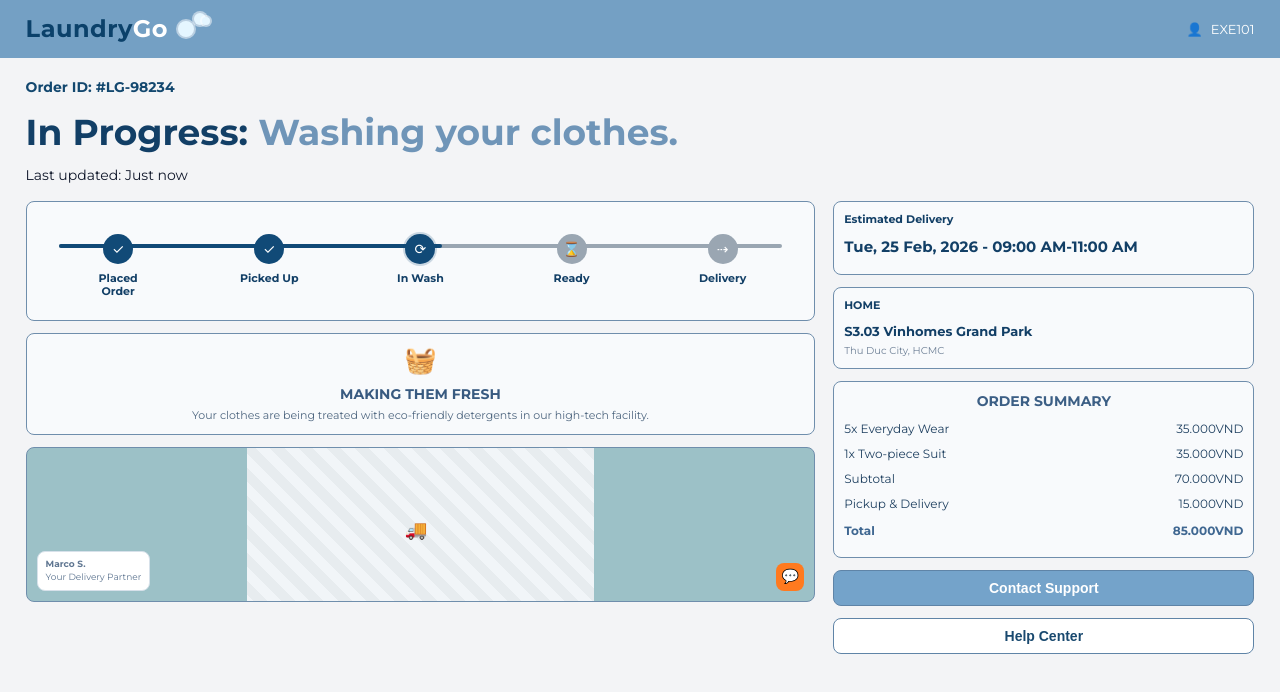
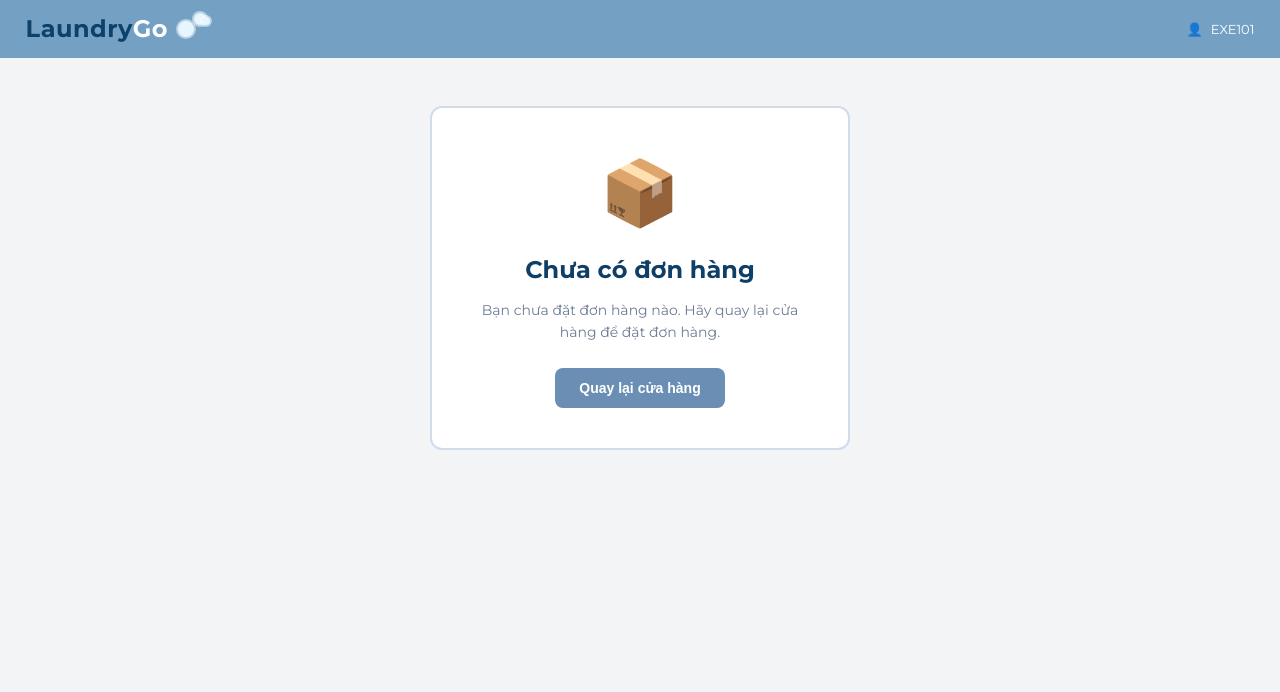
Before and after one commit to jason-swe/LaundryGo-Web, a React (Vite) app: page /all-shops/1/track in a window 1280 px wide. Shown: the top 692 px of the page. Built offline with nearby package versions, Linux system fonts and the light colour scheme.

Commit message:
Add no-order message on Track Order page

```diff
--- a/src/TrackOrder/TrackOrder.css
+++ b/src/TrackOrder/TrackOrder.css
@@ -56,6 +56,57 @@
   display: grid;
   grid-template-columns: 1.5fr 0.8fr;
   gap: 18px;
+}
+
+.no-order-container {
+  display: flex;
+  align-items: center;
+  justify-content: center;
+  min-height: 400px;
+}
+
+.no-order-box {
+  border: 2px solid #d1dce9;
+  border-radius: 12px;
+  background: #ffffff;
+  padding: 40px 32px;
+  text-align: center;
+  max-width: 420px;
+}
+
+.no-order-icon {
+  font-size: 64px;
+  margin-bottom: 16px;
+}
+
+.no-order-title {
+  margin: 0 0 12px 0;
+  font-size: 24px;
+  font-weight: 700;
+  color: #0f3f67;
+}
+
+.no-order-desc {
+  margin: 0 0 24px 0;
+  font-size: 14px;
+  color: #6b7c93;
+  line-height: 1.6;
+}
+
+.no-order-btn {
+  border: none;
+  border-radius: 8px;
+  background: #6b8fb4;
+  color: #ffffff;
+  padding: 12px 24px;
+  font-size: 14px;
+  font-weight: 700;
+  cursor: pointer;
+  transition: background 0.2s ease;
+}
+
+.no-order-btn:hover {
+  background: #5a7a9e;
 }
 
 .track-left,
--- a/src/TrackOrder/TrackOrder.jsx
+++ b/src/TrackOrder/TrackOrder.jsx
@@ -7,6 +7,7 @@ function TrackOrder() {
   const { id } = useParams()
   const { state } = useLocation()
 
+  const hasOrder = !!state?.orderId
   const orderId = state?.orderId || '#LG-98234'
   const pickupDate = state?.pickupDate || 'Tue, 25 Feb, 2026'
   const pickupTime = state?.pickupTime || '09:00 AM-11:00 AM'
@@ -43,6 +44,22 @@ function TrackOrder() {
       </header>
 
       <main className="track-main">
+        {!hasOrder ? (
+          <div className="no-order-container">
+            <div className="no-order-box">
+              <div className="no-order-icon">📦</div>
+              <h2 className="no-order-title">Chưa có đơn hàng</h2>
+              <p className="no-order-desc">Bạn chưa đặt đơn hàng nào. Hãy quay lại cửa hàng để đặt đơn hàng.</p>
+              <button
+                className="no-order-btn"
+                onClick={() => navigate('/all-shops')}
+              >
+                Quay lại cửa hàng
+              </button>
+            </div>
+          </div>
+        ) : (
+          <>
             <p className="track-order-id">Order ID: {orderId}</p>
             <h1 className="track-title">
               In Progress: <span>Washing your clothes.</span>
@@ -115,6 +132,8 @@ function TrackOrder() {
             </button>
           </aside>
             </section>
+          </>
+        )}
       </main>
     </div>
   )
```
Lines whose indentation alone changed are shown as unchanged.
